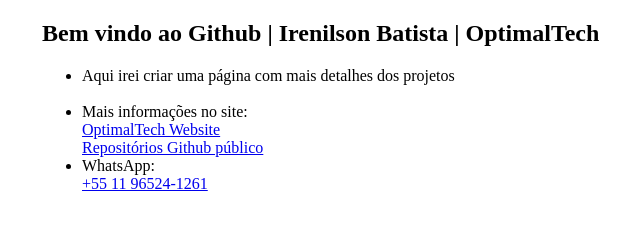
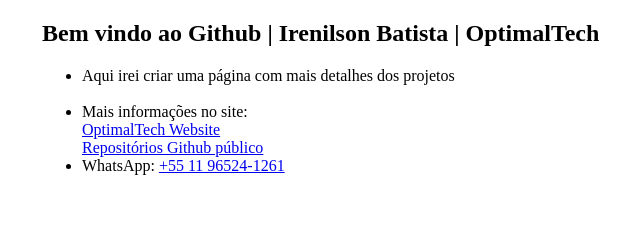
Before and after one commit to iresantosbatista/iresantosbatista.github.io, a plain HTML site: page index.html in a window 1280 px wide. Shown: the whole page, without its empty margins (173-813 px from the left). Drawn offline with Linux system fonts and the light colour scheme.

Commit message:
Commit from VS Code

```diff
--- a/index.html
+++ b/index.html
@@ -45,8 +45,7 @@
                 <li>Mais informações no site:<br />
                 <a href="https://optimaltech.com.br/" target="_blank" rel="noopener noreferrer">OptimalTech Website</a><br />
                 <a href="https://github.com/iresantosbatista/iresantosbatista.github.io/" target="_blank" rel="noopener noreferrer">Repositórios Github público</a><br />
-				<li>WhatsApp:</li>
-                <a href="https://github.com/iresantosbatista/iresantosbatista.github.io/" target="_blank" rel="noopener noreferrer">+55 11 96524-1261</a>
+				<li>WhatsApp: <a href="https://wa.me/5511965241261/" target="_blank" rel="noopener noreferrer">+55 11 96524-1261</a></li>
             </ul>
         </div>
     </main>
```
